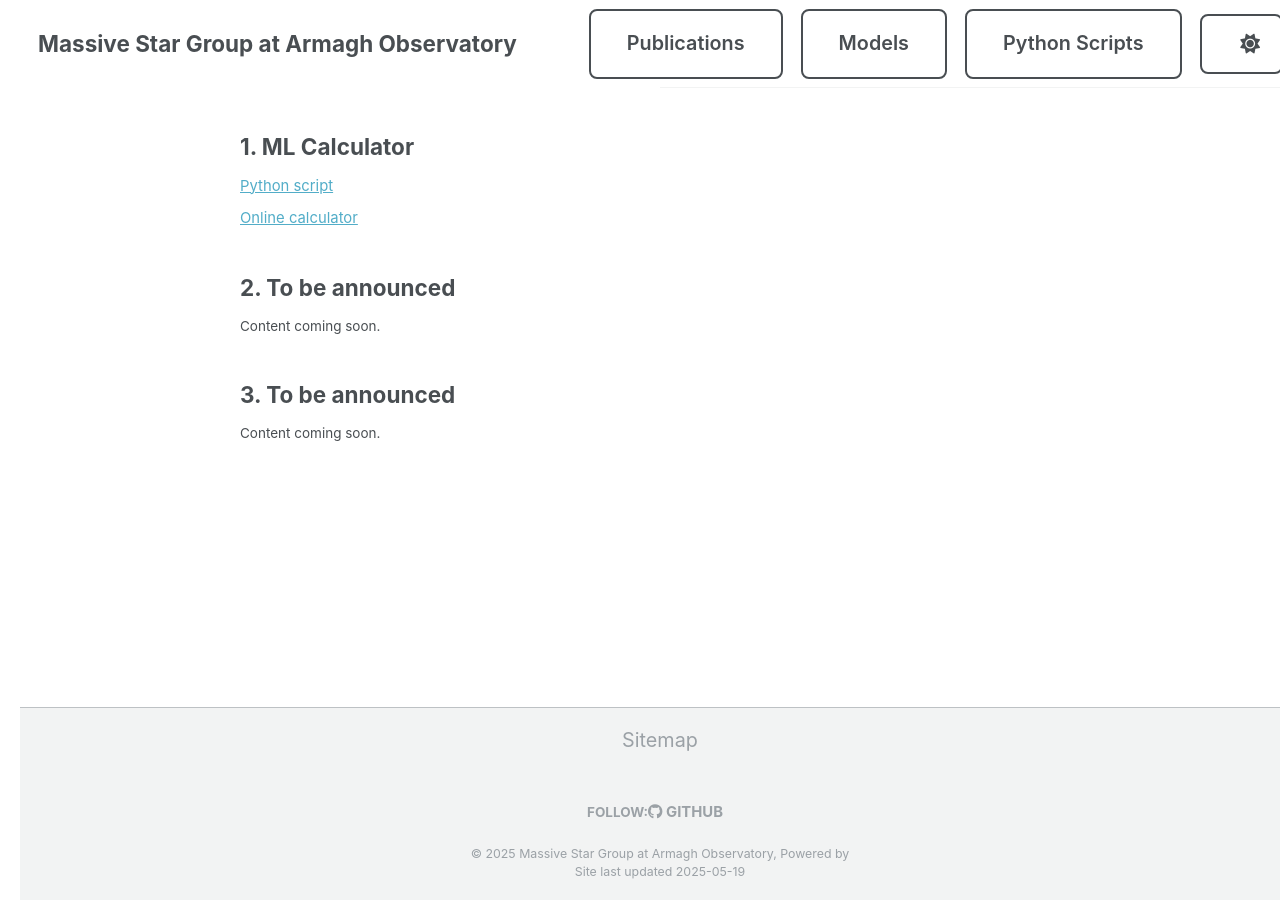
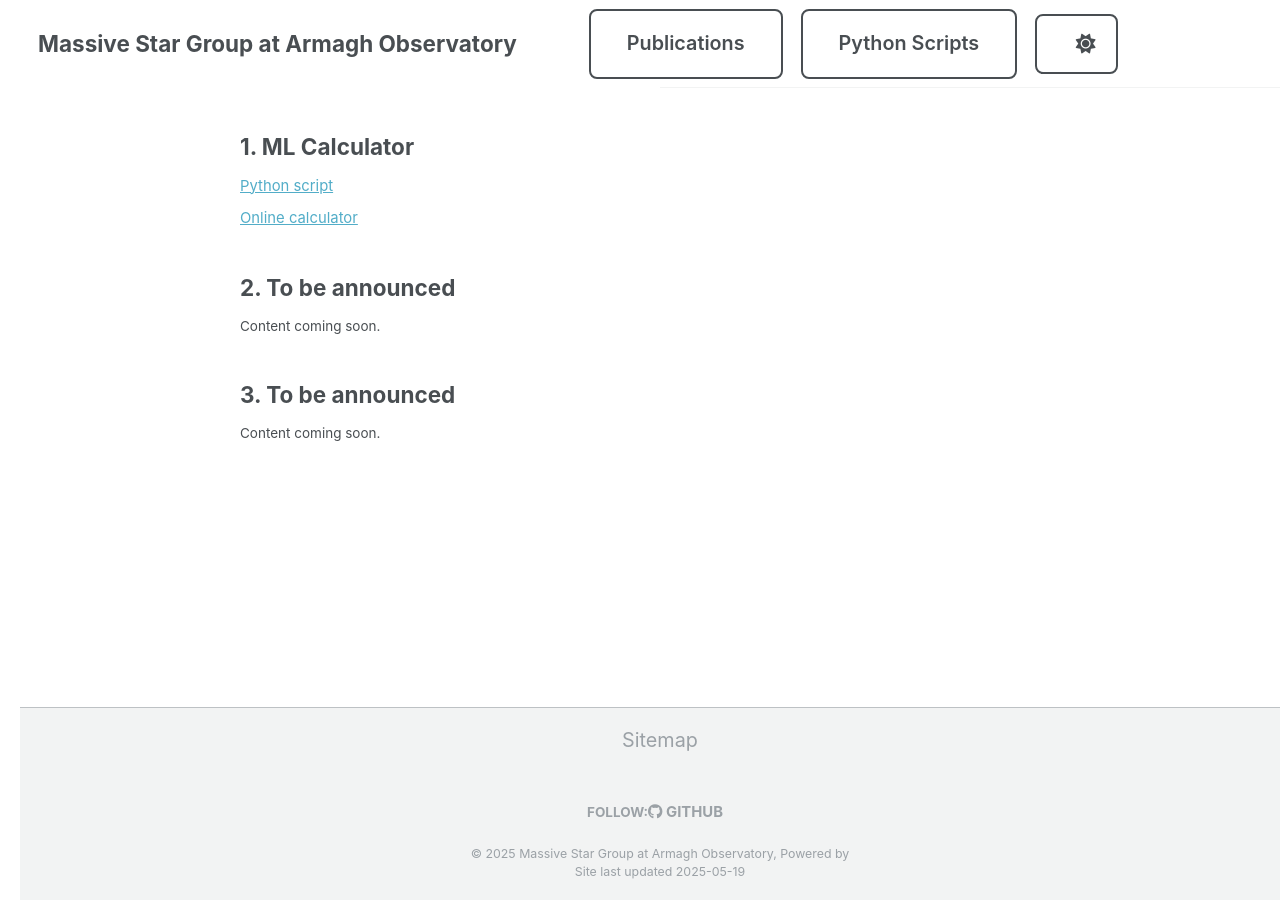
Before and after one commit to Mdot-com/mdot.com, a Jekyll site: the page built from ml-calculator.md, in a window 1280 px wide. Built offline with Jekyll 4.4.1, drawn with Linux system fonts in a browser that asks for light colours.

Commit message:
Update navigation.yml

```diff
--- a/_data/navigation.yml
+++ b/_data/navigation.yml
@@ -10,9 +10,6 @@
 main:
   - title: "Publications"
     url: /publications/
-
-  - title: "Models"
-    url: /models/
 
   - title: "Python Scripts"
     url: /python-scripts/
```
